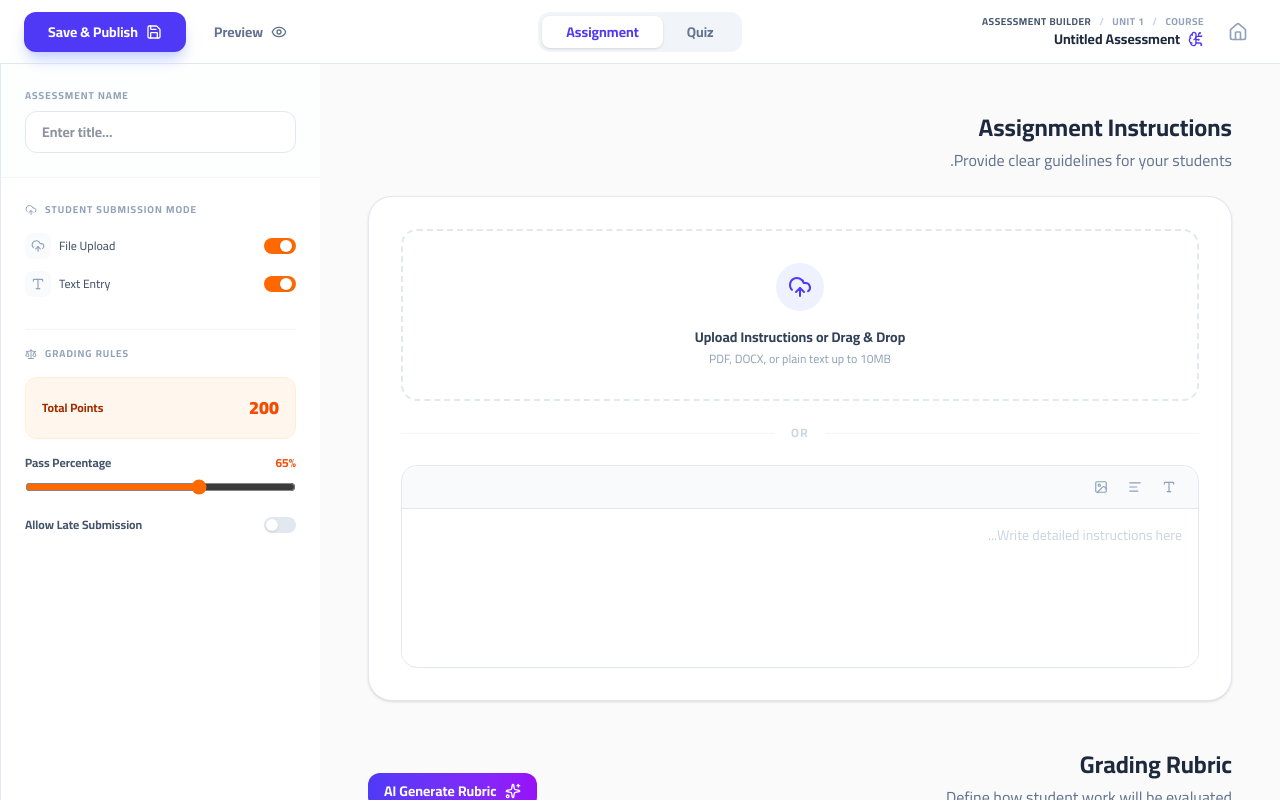
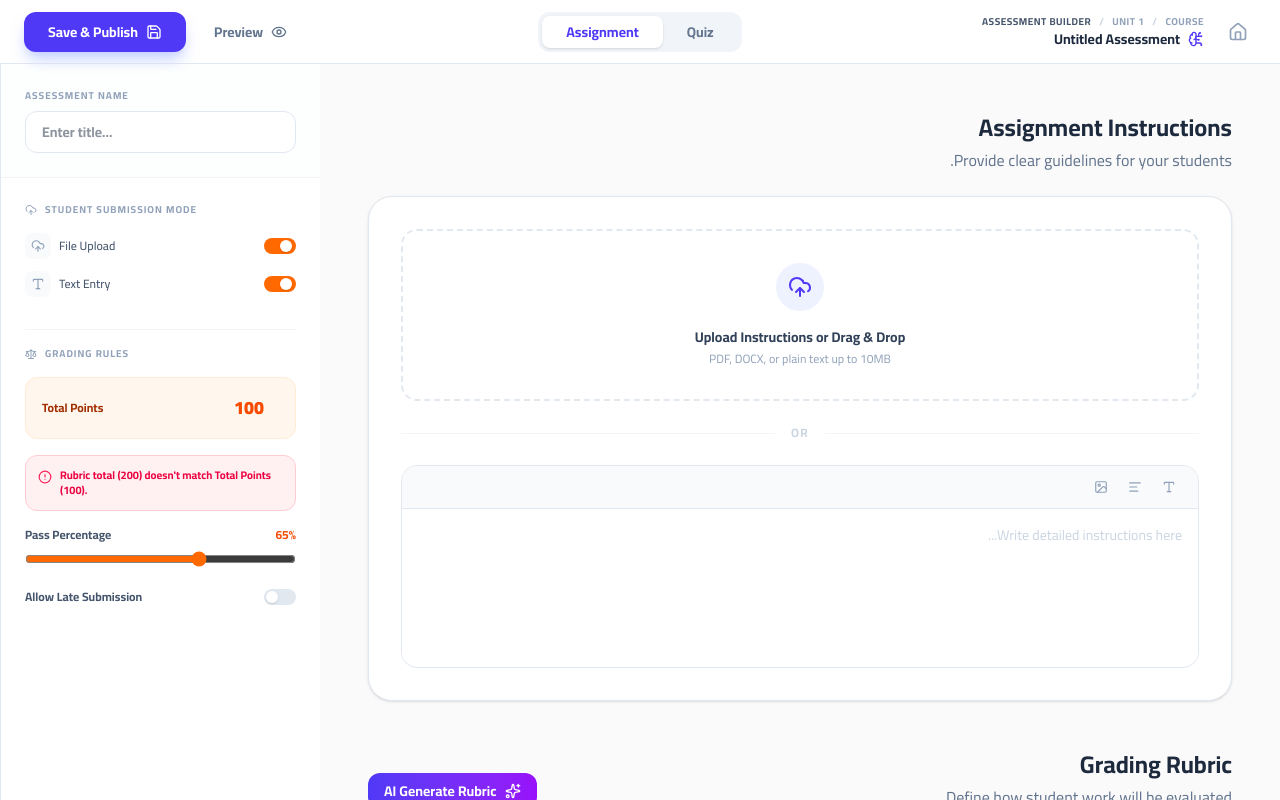
Before and after one commit to RegoNagi/Talia-Learn, a Next.js app: page /assessment-builder in a window 1280 px wide. Shown: the top 800 px of the page. Built offline with nearby package versions, Linux system fonts and the light colour scheme.

Commit message:
Add files via upload

```diff
--- a/components/AssessmentSidebar.tsx
+++ b/components/AssessmentSidebar.tsx
@@ -2,7 +2,7 @@ import React from 'react';
 import {
   Settings, Clock, Shuffle, Eye, Calendar,
   UploadCloud, Scale, Layout,
-  Info, ShieldCheck, Lock, Type, ChevronLeft, ChevronRight, Shield, Filter
+  Info, ShieldCheck, Lock, Type, ChevronLeft, ChevronRight, Shield, Filter, AlertCircle
 } from 'lucide-react';
 
 interface RubricCriterion {
@@ -345,6 +345,7 @@ export function AssessmentSidebar({
                   </select>
                 </div>
 
+                {activeTab === 'quiz' && (
                 <div>
                   <div className="flex justify-between items-center mb-1.5">
                     <label className="text-xs font-bold text-slate-600">{t.maxScore}</label>
@@ -365,6 +366,7 @@ export function AssessmentSidebar({
                     className="w-full bg-slate-50 border border-slate-200 rounded-xl py-2 px-3 text-sm font-bold text-slate-700 disabled:opacity-50 focus:ring-2 focus:ring-orange-100 outline-none"
                   />
                 </div>
+                )}
 
                 <div className="space-y-4">
                   <div>
@@ -736,19 +738,37 @@ export function AssessmentSidebar({
               </h4>
 
               <div className="space-y-4">
-                {gradingMethod === 'Points' && (
-                  <div className="bg-orange-50 border border-orange-100 rounded-xl p-4 flex justify-between items-center">
-                    <span className="text-xs font-bold text-orange-800">{t.totalPoints}</span>
-                    <span className="text-lg font-black text-orange-600">
-                      {rubric?.reduce((sum, crit) => {
-                        const maxLevelScore = Math.max(...crit.levels.map(l => l.score));
-                        return sum + maxLevelScore;
-                      }, 0) || 0}
-                    </span>
-                  </div>
-                )}
-                <div>
-                  <div className="flex justify-between items-center mb-1.5">
+                {gradingMethod === 'Points' && (() => {
+                  const rubricSum = rubric?.reduce((sum, crit) => {
+                    const maxLevelScore = Math.max(...crit.levels.map(l => l.score));
+                    return sum + maxLevelScore;
+                  }, 0) || 0;
+                  const hasMismatch = rubric && rubric.length > 0 && rubricSum !== maxScore;
+                  return (
+                    <>
+                      <div className="bg-orange-50 border border-orange-100 rounded-xl p-4 flex justify-between items-center">
+                        <span className="text-xs font-bold text-orange-800">{t.totalPoints}</span>
+                        <input
+                          type="number"
+                          value={maxScore}
+                          onChange={(e) => setMaxScore(e.target.value === '' ? 0 : (parseInt(e.target.value) || 0))}
+                          className="w-20 bg-transparent border-none text-right text-lg font-black text-orange-600 focus:ring-0 p-0 outline-none"
+                        />
+                      </div>
+                      {hasMismatch && (
+                        <div className="flex items-start gap-2 bg-rose-50 border border-rose-200 rounded-xl p-3">
+                          <AlertCircle size={14} className="text-rose-500 shrink-0 mt-0.5" />
+                          <p className="text-[11px] font-bold text-rose-600 leading-snug">
+                            {isRtl
+                              ? `مجموع الروبريك (${rubricSum}) مش متطابق مع إجمالي النقاط (${maxScore}).`
+                              : `Rubric total (${rubricSum}) doesn't match Total Points (${maxScore}).`}
+                          </p>
+                        </div>
+                      )}
+                    </>
+                  );
+                })()}
+                <div>                  <div className="flex justify-between items-center mb-1.5">
                     <label className="text-xs font-bold text-slate-600">{t.passPercentage}</label>
                     <span className="text-xs font-bold text-orange-600">{passPercentage}%</span>
                   </div>
```
